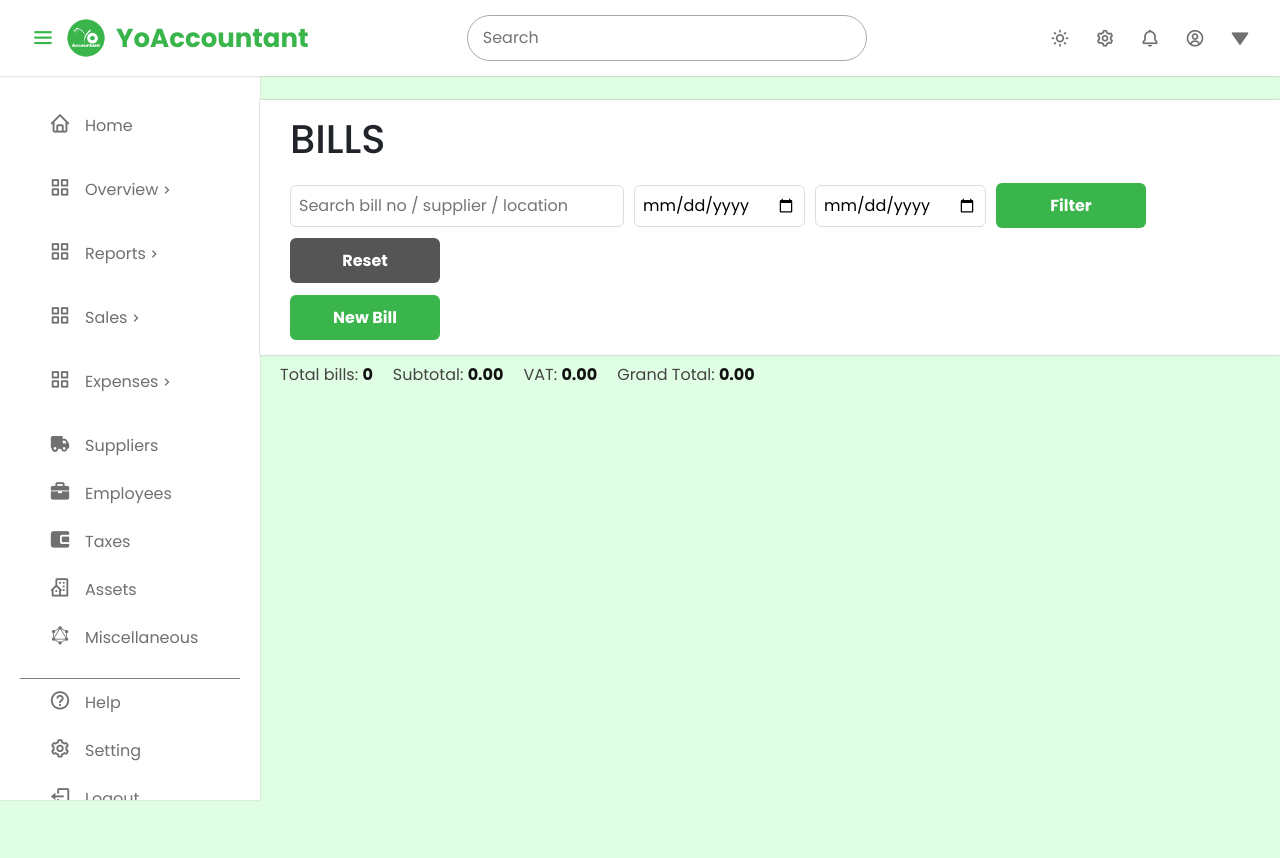
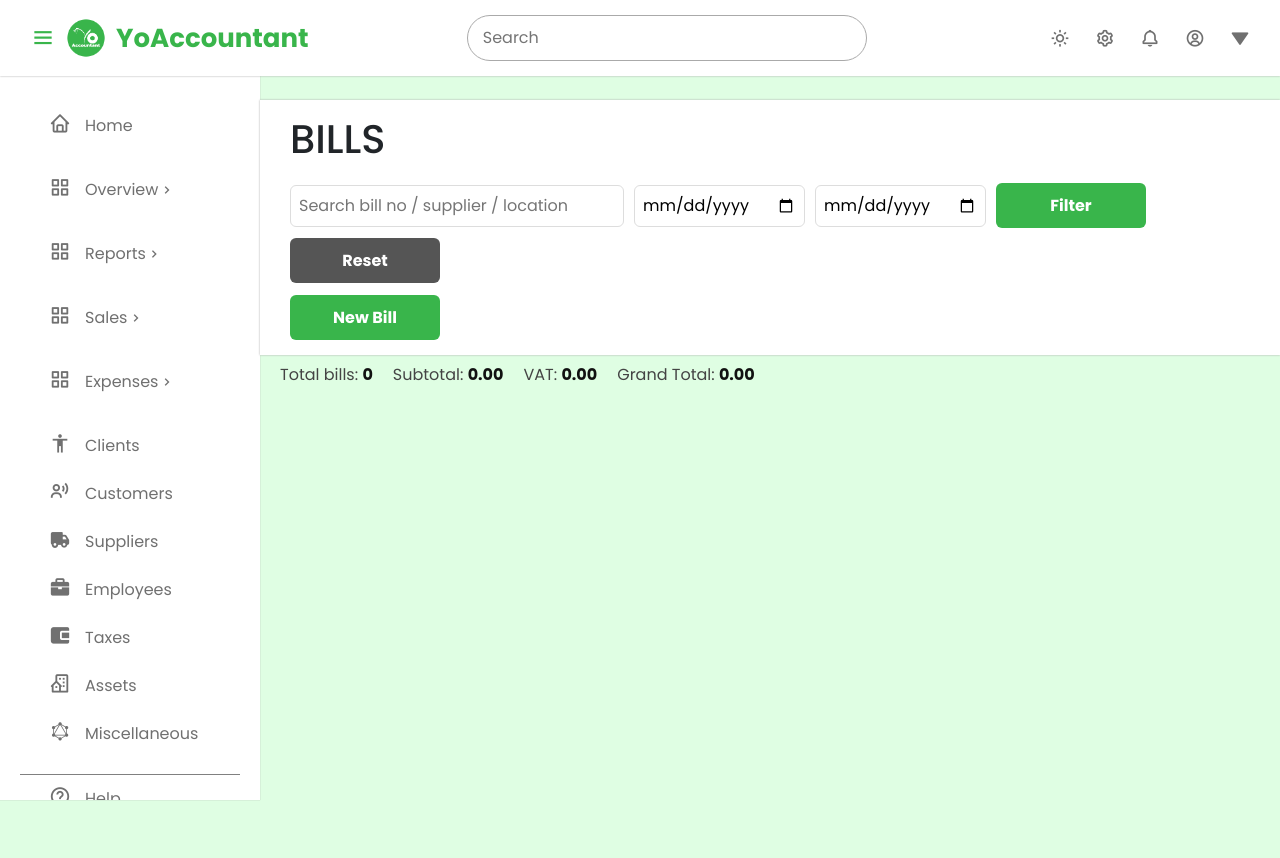
Before and after one commit to iacreations/yo-account-main, a Django app: page /sowaf/expenses/bills/ in a window 1280 px wide. Run offline with Django 5.2, Linux system fonts and the light colour scheme; data that the repository does not hold is empty.

Commit message:
sidebar changes

```diff
--- a/sowafinance/sowaf/templates/includes/sidebar.html
+++ b/sowafinance/sowaf/templates/includes/sidebar.html
@@ -233,6 +233,22 @@
           <div class="menu_title menu_editor"></div>
           <!-- duplicate these li tag if you want to add or remove navlink only -->
           <!-- Start -->
+            <li class="item" >
+            <a href="{% url 'sowaf:clients' %}" class="nav_link" id="">
+              <span class="navlink_icon">
+                <i class='bx bx-body'></i>
+              </span>
+              <span class="navlink">Clients</span>
+            </a>
+          </li>
+          <li class="item">
+            <a href="{% url 'sowaf:customers' %}" class="nav_link">
+              <span class="navlink_icon">
+                <i class='bx bx-user-voice'></i>
+              </span>
+              <span class="navlink">Customers</span>
+            </a>
+          </li>
           <li class="item">
             <a href="{% url 'sowaf:suppliers' %}" class="nav_link">
               <span class="navlink_icon">
```
